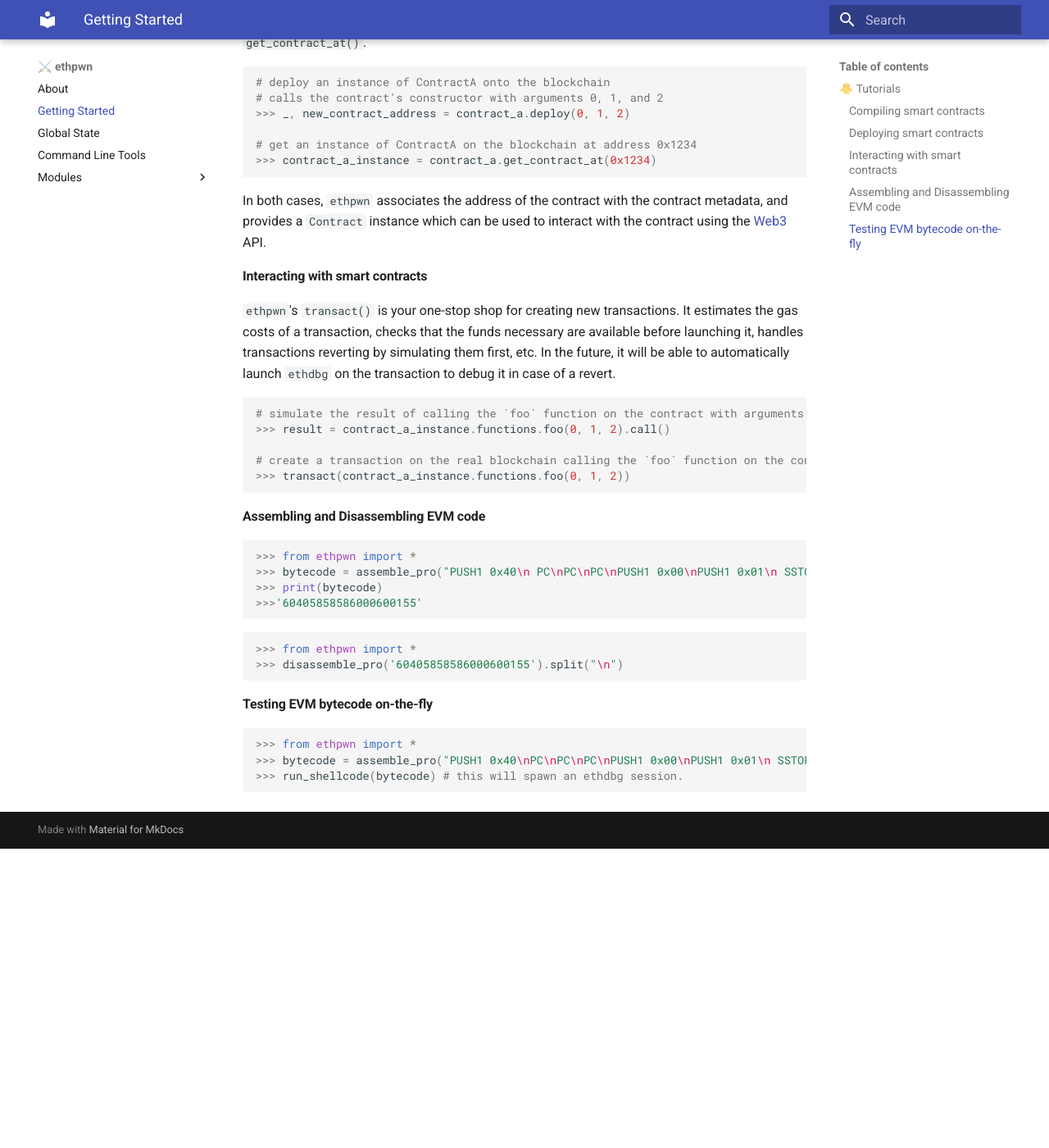
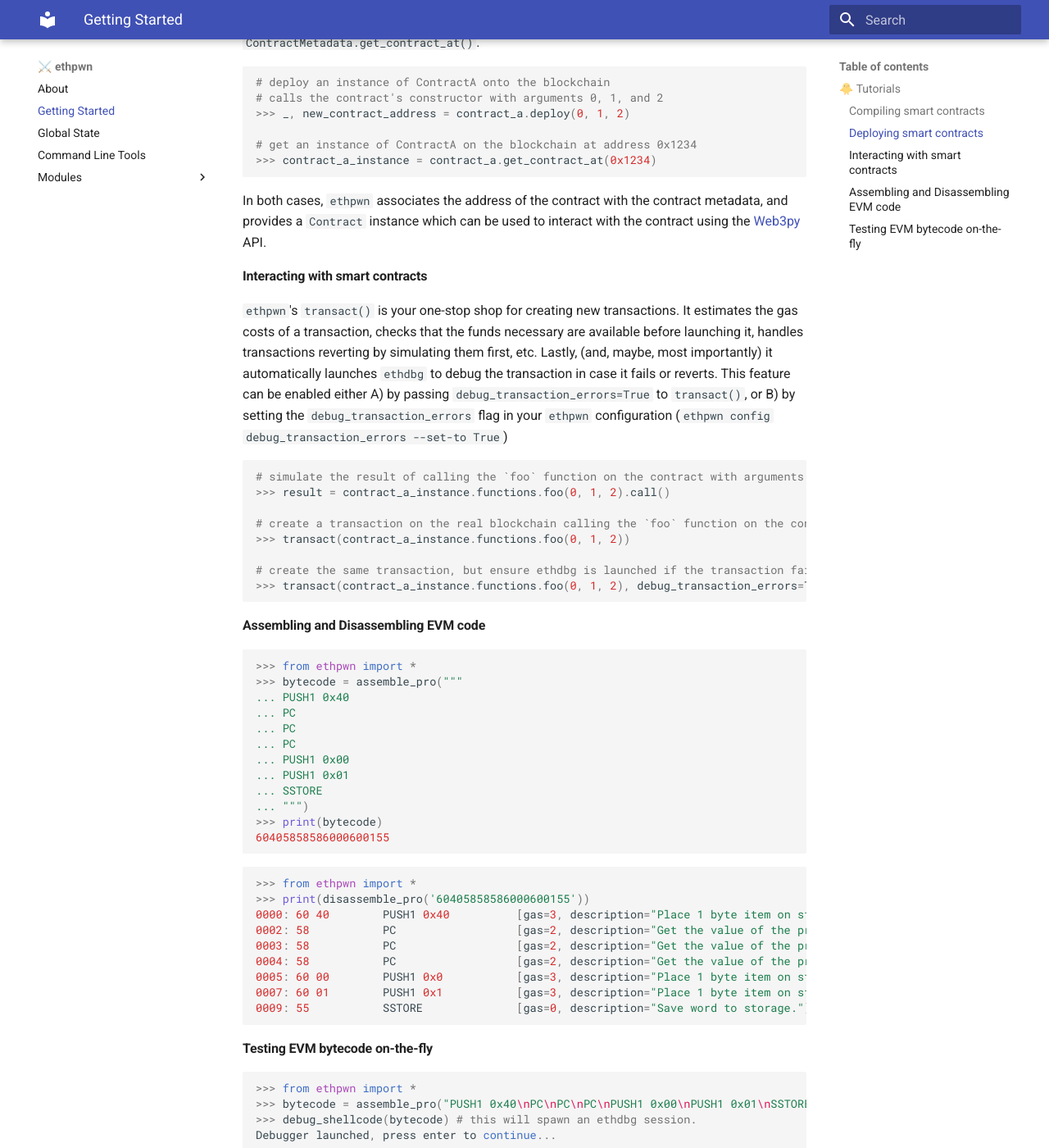
Before and after one commit to ethpwn/ethpwn, an MkDocs documentation site: the page built from docs/docs/ethpwn/getting_started.md, in a window 1280 px wide and 1400 px high, scrolled down 1084 px. Shown: the whole window at 82% size. Built offline with MkDocs 1.6.1 and Material for MkDocs 9.7.7, drawn with Linux system fonts in a browser that asks for light colours; before the commit the page ends 2119 px from its top, so only the background shows below that; some of the changed text lies outside the part shown.

Commit message:
fixed docs

````diff
--- a/docs/docs/ethpwn/getting_started.md
+++ b/docs/docs/ethpwn/getting_started.md
@@ -33,11 +33,11 @@ Smart contracts are most commonly written in high-level programming languages, m
 >>> print (f"ContractA: calldata calls function {func_name} with args {args}")
 ```
 
-Additionally to the compiled information accessible via the `ContractMetadata`, `ethpwn` also provides a `Contract` class which can be used to interact with contract instances on the blockchain.
+In addition to the compiled information accessible via the `ContractMetadata`, `ethpwn` also provides a `ContractInstance` class which can be used to interact with deployed instances of a contract on the blockchain.
 
 #### Deploying smart contracts
 
-A contract instance can be retrieved either by deploying a (new) given contract via `ContractMetadata.deploy()`, or by the address of an already deployed contract via `get_contract_at()`.
+A contract instance can be retrieved either by deploying a (new) given contract via `ContractMetadata.deploy()`, or by the address of an already deployed contract via `ContractMetadata.get_contract_at()`.
 
 ```python
 # deploy an instance of ContractA onto the blockchain
@@ -48,14 +48,14 @@ A contract instance can be retrieved either by deploying a (new) given contract
 >>> contract_a_instance = contract_a.get_contract_at(0x1234)
 ```
 
-In both cases, `ethpwn` associates the address of the contract with the contract metadata, and provides a `Contract` instance which can be used to interact with the contract using the [Web3](https://web3py.readthedocs.io/en/stable/) API.
+In both cases, `ethpwn` associates the address of the contract with the contract metadata, and provides a `Contract` instance which can be used to interact with the contract using the [Web3py](https://web3py.readthedocs.io/en/stable/) API.
 
 #### Interacting with smart contracts
 
 `ethpwn`'s `transact()` is your one-stop shop for creating new transactions.
 It estimates the gas costs of a transaction, checks that the funds necessary are available before launching it,
 handles transactions reverting by simulating them first, etc.
-In the future, it will be able to automatically launch `ethdbg` on the transaction to debug it in case of a revert.
+Lastly, (and, maybe, most importantly) it automatically launches `ethdbg` to debug the transaction in case it fails or reverts. This feature can be enabled either A) by passing `debug_transaction_errors=True` to `transact()`, or B) by setting the `debug_transaction_errors` flag in your `ethpwn` configuration (`ethpwn config debug_transaction_errors --set-to True`)
 
 ```python
 # simulate the result of calling the `foo` function on the contract with arguments 0, 1, and 2
@@ -63,20 +63,38 @@ In the future, it will be able to automatically launch `ethdbg` on the transacti
 
 # create a transaction on the real blockchain calling the `foo` function on the contract with arguments 0, 1, and 2
 >>> transact(contract_a_instance.functions.foo(0, 1, 2))
+
+# create the same transaction, but ensure ethdbg is launched if the transaction fails or reverts
+>>> transact(contract_a_instance.functions.foo(0, 1, 2), debug_transaction_errors=True)
 ```
 
 #### Assembling and Disassembling EVM code
 
 ```python
 >>> from ethpwn import *
->>> bytecode = assemble_pro("PUSH1 0x40\n PC\nPC\nPC\nPUSH1 0x00\nPUSH1 0x01\n SSTORE\n")
+>>> bytecode = assemble_pro("""
+... PUSH1 0x40
+... PC
+... PC
+... PC
+... PUSH1 0x00
+... PUSH1 0x01
+... SSTORE
+... """)
 >>> print(bytecode)
->>>'60405858586000600155'
+60405858586000600155
 ```
 
 ```python
 >>> from ethpwn import *
->>> disassemble_pro('60405858586000600155').split("\n")
+>>> print(disassemble_pro('60405858586000600155'))
+0000: 60 40        PUSH1 0x40          [gas=3, description="Place 1 byte item on stack."]
+0002: 58           PC                  [gas=2, description="Get the value of the program counter prior to the increment."]
+0003: 58           PC                  [gas=2, description="Get the value of the program counter prior to the increment."]
+0004: 58           PC                  [gas=2, description="Get the value of the program counter prior to the increment."]
+0005: 60 00        PUSH1 0x0           [gas=3, description="Place 1 byte item on stack."]
+0007: 60 01        PUSH1 0x1           [gas=3, description="Place 1 byte item on stack."]
+0009: 55           SSTORE              [gas=0, description="Save word to storage."]
 ```
 
 
@@ -84,6 +102,7 @@ In the future, it will be able to automatically launch `ethdbg` on the transacti
 
 ```python
 >>> from ethpwn import *
->>> bytecode = assemble_pro("PUSH1 0x40\nPC\nPC\nPC\nPUSH1 0x00\nPUSH1 0x01\n SSTORE\n")
->>> run_shellcode(bytecode) # this will spawn an ethdbg session.
+>>> bytecode = assemble_pro("PUSH1 0x40\nPC\nPC\nPC\nPUSH1 0x00\nPUSH1 0x01\nSSTORE\n")
+>>> debug_shellcode(bytecode) # this will spawn an ethdbg session.
+Debugger launched, press enter to continue...
 ```
````
Also changed, not shown: other parts of docs/docs/ethpwn/getting_started.md (+2 -2 lines), docs/docs/index.md (+4 -4 lines).
